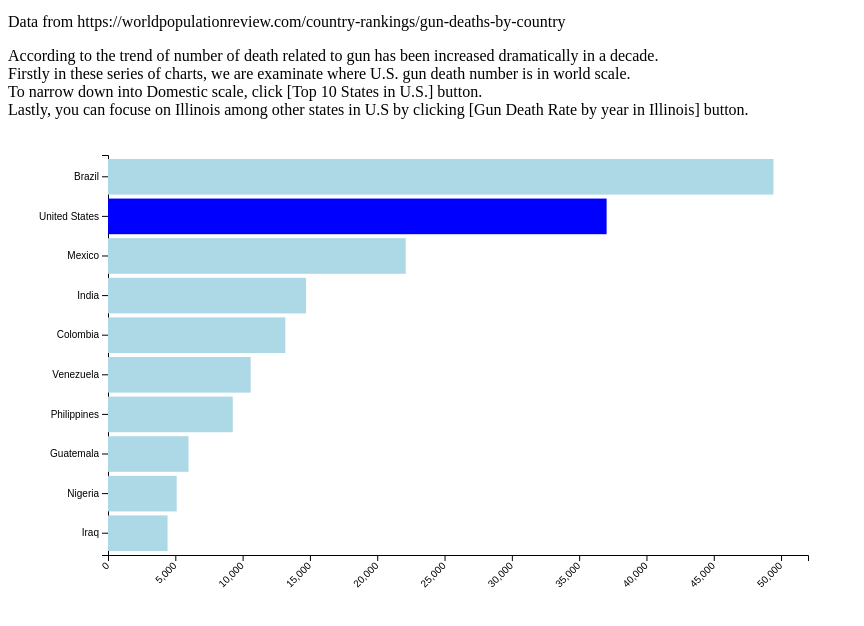
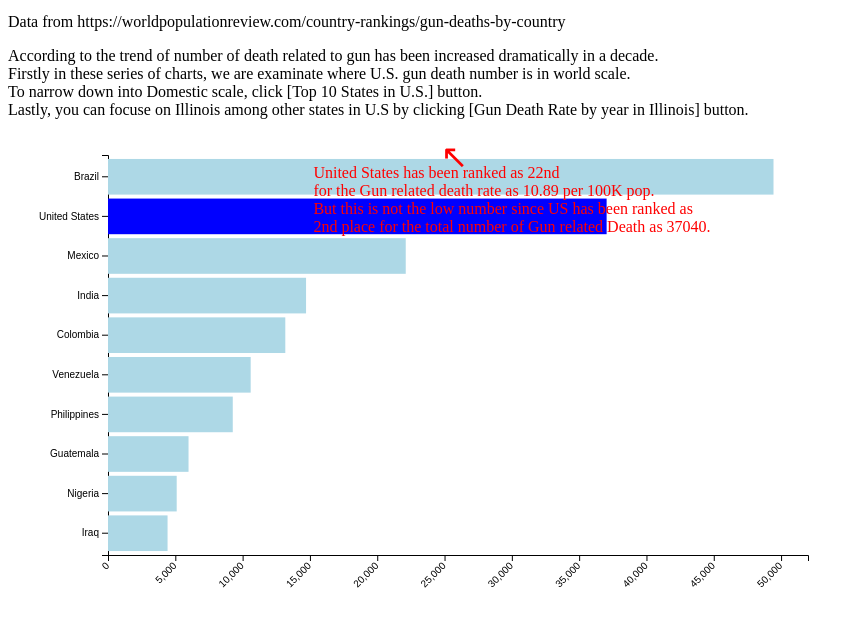
Before and after one commit to dahyunl2/CS416_Narrative_Visualization, a plain HTML site: page index.html in a window 1280 px wide. Shown: the part 104-730 px from the top of the page, without its empty margins (0-864 px from the left). Drawn offline with nearby package versions, Linux system fonts and the light colour scheme.

Commit message:
add arrow and anotation on index.html

```diff
--- a/index.html
+++ b/index.html
@@ -19,6 +19,28 @@
       Lastly, you can focuse on Illinois among other states in U.S by clicking [Gun Death Rate by year in Illinois] button.
     </p>
 </div>
+
+<div class="centered">United States has been ranked as 22nd <br>for the Gun related death rate as 10.89 per 100K pop. <br>But this is not the low number since US has been ranked as <br>2nd place for the total number of Gun related Death as 37040.</div>
+
+<span class="arrow"><big><big><big><big>&#8598;</big></big></big></big></span>
+<style>
+  .centered {
+    position: absolute;
+    top: 38%;
+    left: 40%;
+    color: red;
+    transform: translate(-50%, -50%);
+  }
+  .arrow{
+    position: absolute;
+    top: 32.5%;
+    left: 35.5%;
+    color: red;
+    width: '400px';
+    height: '400px';
+    transform: translate(-50%, -50%);
+  }
+</style>
 
 
 <!-- Create a div where the graph will take place -->
```
Also changed, not shown: piechart3.html (+1 -0 lines).
